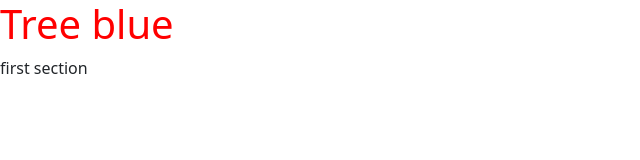
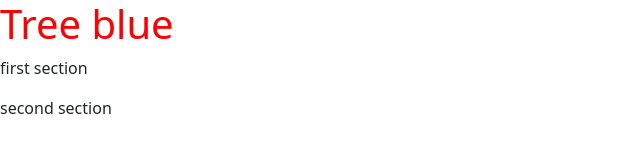
Before and after one commit to MazdaShahzadi/Keen_Learners_Website, a plain HTML site: page index.html in a window 1280 px wide. Shown: the whole page, without its empty margins (0-640 px from the left). Drawn offline with nearby package versions, Linux system fonts and the light colour scheme.

Commit message:
Added Section 2 in index.html

```diff
--- a/index.html
+++ b/index.html
@@ -12,5 +12,8 @@
     <div class="div1">
       <p>first section</p>
     </div>
+    <div class="div2">
+      <p>second section</p>
+    </div>
   </body>
 </html>
```
